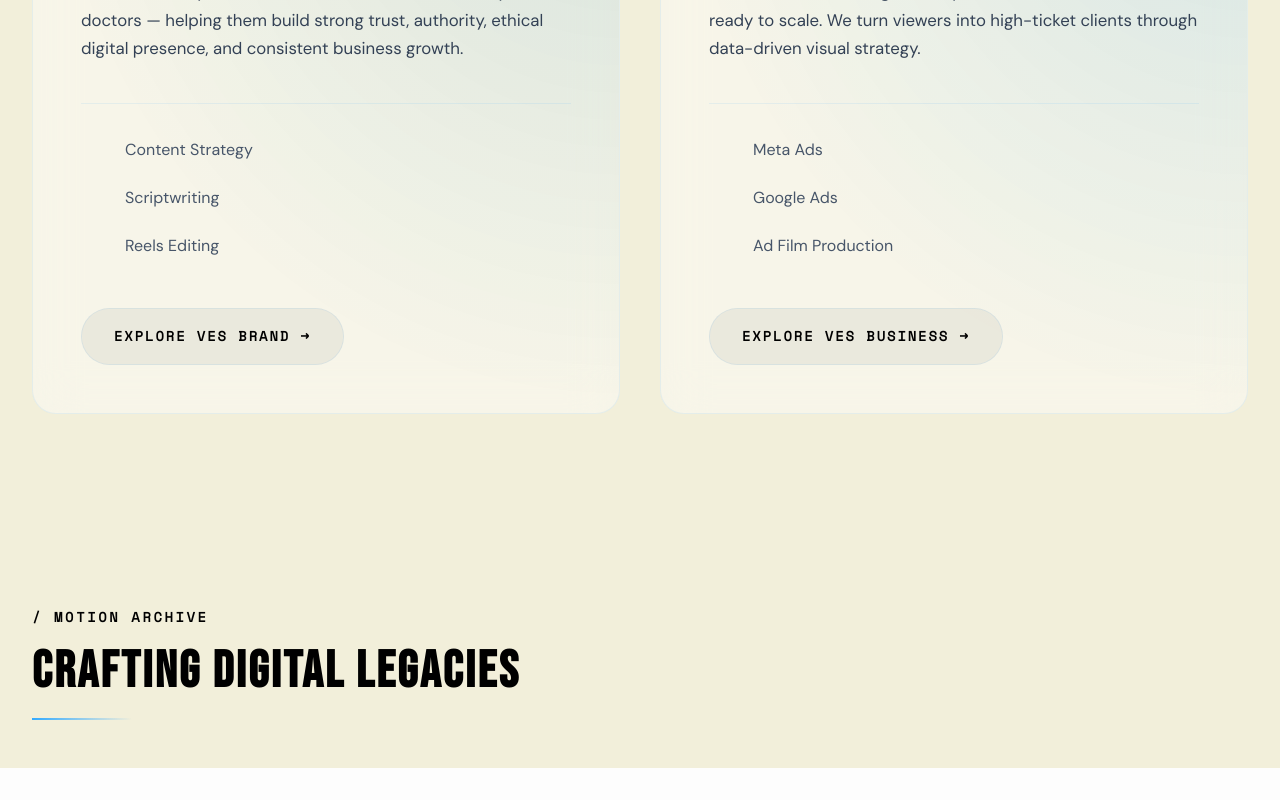
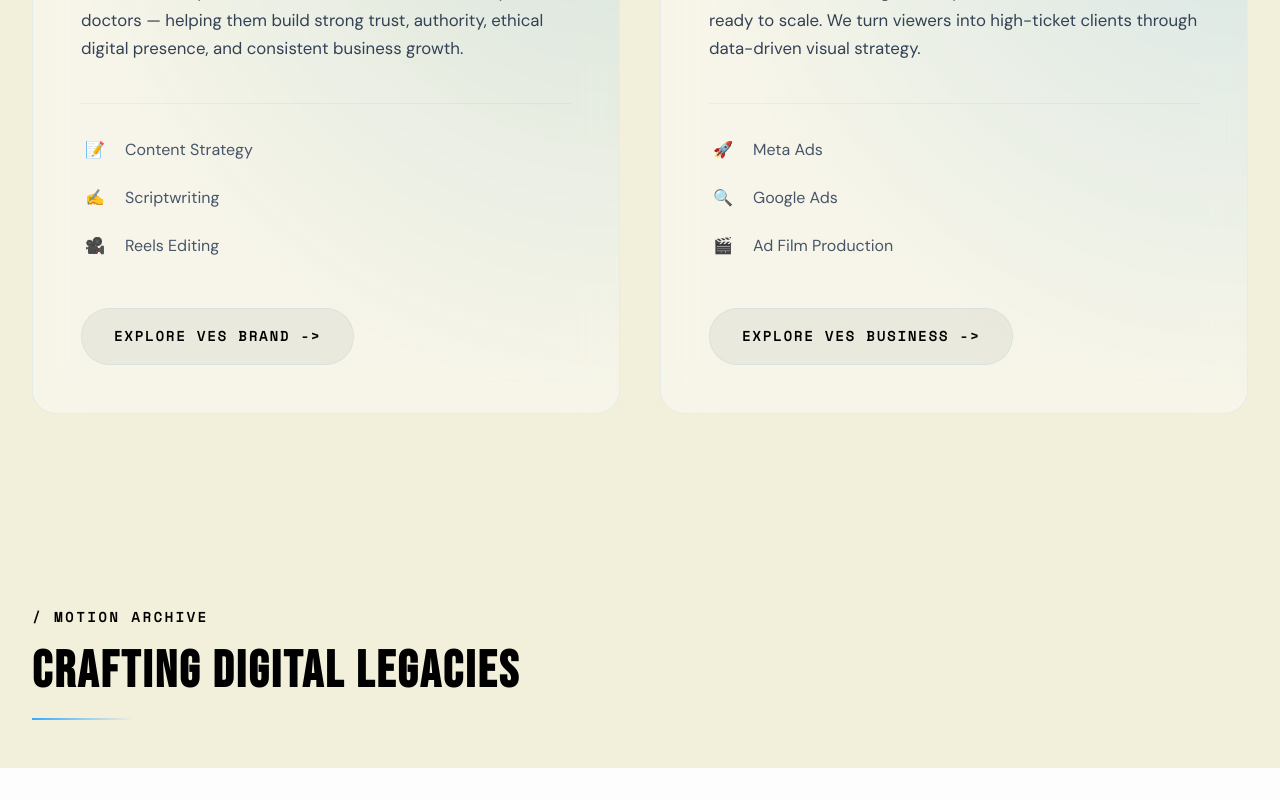
Before and after one commit to Subha133/ves, a React (Vite) app: page / in a window 1280 px wide. Shown: the part 1560-2360 px from the top of the page. Built offline with nearby package versions, Linux system fonts and the light colour scheme.

Commit message:
test results fix

```diff
--- a/src/components/DoctorsTestimonials.jsx
+++ b/src/components/DoctorsTestimonials.jsx
@@ -24,7 +24,7 @@ function ImageCard({ src, onClick }) {
             src={src}
             alt="Doctor Testimonial"
             className={`${styles.image} ${isLoaded ? styles.imageLoaded : styles.imageLoading}`}
-            loading="eager"
+            loading="lazy"
             onLoad={() => setIsLoaded(true)}
             onError={() => {
               setHasError(true);
--- a/src/components/Footer.jsx
+++ b/src/components/Footer.jsx
@@ -16,23 +16,27 @@ export default function Footer() {
 
           <div className={styles.links}>
             <p className={styles.colTitle}>Quick Links</p>
-            {siteData.navigation.links.map(l => (
-              <Link key={l.label} to={l.href} className={styles.link}>{l.label}</Link>
+            {siteData.navigation.links.map((l) => (
+              l.href.startsWith('#') ? (
+                <a key={l.label} href={l.href} className={styles.link}>{l.label}</a>
+              ) : (
+                <Link key={l.label} to={l.href} className={styles.link}>{l.label}</Link>
+              )
             ))}
           </div>
 
           <div className={styles.contact}>
             <p className={styles.colTitle}>Connect</p>
             <a href={`mailto:${siteData.company.contact.email}`} className={styles.contactItem}>
-              <span className={styles.contactIcon}>✉</span>
+              <span className={styles.contactIcon}>@</span>
               {siteData.company.contact.email}
             </a>
             <a href={`tel:${siteData.company.contact.phone}`} className={styles.contactItem}>
-              <span className={styles.contactIcon}>✆</span>
+              <span className={styles.contactIcon}>Tel</span>
               {siteData.company.contact.phone}
             </a>
             <p className={styles.contactItem}>
-              <span className={styles.contactIcon}>◎</span>
+              <span className={styles.contactIcon}>Loc</span>
               {siteData.company.contact.address}
             </p>
           </div>
@@ -40,7 +44,7 @@ export default function Footer() {
           <div className={styles.cta}>
             <p className={styles.colTitle}>Ready to Scale?</p>
             <a
-              href={`https://wa.me/${siteData.company.contact.phone.replace(/\s/g, '')}`}
+              href={`https://wa.me/${siteData.company.contact.phone.replace(/\D/g, '')}`}
               target="_blank"
               rel="noopener noreferrer"
               className={styles.whatsappBtn}
@@ -52,7 +56,7 @@ export default function Footer() {
         </div>
 
         <div className={styles.bottom}>
-          <p className={styles.copy}>© 2026 Visual Edit Studio. All rights reserved.</p>
+          <p className={styles.copy}>(c) 2026 Visual Edit Studio. All rights reserved.</p>
           <div className={styles.policies}>
             <a href="#" className={styles.policyLink}>Privacy Policy</a>
             <a href="#" className={styles.policyLink}>Terms of Service</a>
--- a/src/components/Navbar.jsx
+++ b/src/components/Navbar.jsx
@@ -56,7 +56,7 @@ export default function Navbar() {
             ))}
           </ul>
           <a
-            href={`https://wa.me/${siteData.company.contact.phone.replace(/\s/g, '')}`}
+            href={`https://wa.me/${siteData.company.contact.phone.replace(/\D/g, '')}`}
             target="_blank"
             rel="noopener noreferrer"
             className={styles.ctaBtn}
--- a/src/data/site-data.json
+++ b/src/data/site-data.json
@@ -66,23 +66,28 @@
       "services": [
         {
           "title": "Content Strategy",
-          "desc": "Customized monthly content plans that resonate with your audience."
+          "desc": "Customized monthly content plans that resonate with your audience.",
+          "icon": "&#128221;"
         },
         {
           "title": "Scriptwriting",
-          "desc": "Professional scripts crafted to communicate authority and trust."
+          "desc": "Professional scripts crafted to communicate authority and trust.",
+          "icon": "&#9997;"
         },
         {
           "title": "Reels Editing",
-          "desc": "High-quality short-form video editing that drives engagement."
+          "desc": "High-quality short-form video editing that drives engagement.",
+          "icon": "&#127909;"
         },
         {
           "title": "SEO Captions",
-          "desc": "Optimized captions that boost discoverability across platforms."
+          "desc": "Optimized captions that boost discoverability across platforms.",
+          "icon": "&#128269;"
         },
         {
           "title": "Medical Compliance",
-          "desc": "Ethical and compliant branding tailored for healthcare professionals."
+          "desc": "Ethical and compliant branding tailored for healthcare professionals.",
+          "icon": "&#9878;"
         }
       ],
       "videos": [
@@ -240,23 +245,28 @@
       "services": [
         {
           "title": "Meta Ads",
-          "desc": "High-converting Facebook and Instagram ad campaigns that drive real revenue."
+          "desc": "High-converting Facebook and Instagram ad campaigns that drive real revenue.",
+          "icon": "&#128640;"
         },
         {
           "title": "Google Ads",
-          "desc": "Search and display campaigns that capture intent and convert at scale."
+          "desc": "Search and display campaigns that capture intent and convert at scale.",
+          "icon": "&#128269;"
         },
         {
           "title": "Ad Film Production",
-          "desc": "Cinematic ad videos that stop the scroll and demand attention."
+          "desc": "Cinematic ad videos that stop the scroll and demand attention.",
+          "icon": "&#127916;"
         },
         {
           "title": "Funnel Strategy",
-          "desc": "End-to-end funnel systems engineered for maximum conversion."
+          "desc": "End-to-end funnel systems engineered for maximum conversion.",
+          "icon": "&#128200;"
         },
         {
           "title": "Brand Campaigns",
-          "desc": "Full rebrand and awareness campaigns that transform market positioning."
+          "desc": "Full rebrand and awareness campaigns that transform market positioning.",
+          "icon": "&#127919;"
         }
       ],
       "video_categories": [
--- a/src/pages/BrandingPage.jsx
+++ b/src/pages/BrandingPage.jsx
@@ -43,7 +43,7 @@ export default function BrandingPage() {
 
                             <div className={styles.heroCtas}>
                                 <a href="#contact" className={styles.ctaPrimary}>Start Your Journey</a>
-                                <a href="#services" className={styles.ctaSecondary}>Our Services ↓</a>
+                                <a href="#services" className={styles.ctaSecondary}>Our Services -&gt;</a>
                             </div>
                         </div>
 
@@ -213,7 +213,7 @@ export default function BrandingPage() {
                             <p className={styles.whyDesc}>
                                 While you're saving lives, we're building your brand. Our team handles every aspect of your digital presence — from content strategy to video production — so your expertise reaches the people who need it most.
                             </p>
-                            <Link to="/" className={styles.ctaSecondary}>View All Services →</Link>
+                            <Link to="/" className={styles.ctaSecondary}>View All Services -&gt;</Link>
                         </div>
                         <div className={styles.whyRight}>
                             <div className={styles.whyStats}>
@@ -279,10 +279,10 @@ export default function BrandingPage() {
 
                     <div style={{ display: 'flex', gap: '2rem', justifyContent: 'center', flexWrap: 'wrap', marginTop: '3rem', opacity: 0.7 }}>
                         <a href={`tel:${siteData.company.contact.phone}`} style={{ color: 'var(--gray)', fontSize: '0.85rem' }}>
-                            ☏ {siteData.company.contact.phone}
+                            Phone: {siteData.company.contact.phone}
                         </a>
                         <a href={`mailto:${siteData.company.contact.email}`} style={{ color: 'var(--gray)', fontSize: '0.85rem' }}>
-                            ✉ {siteData.company.contact.email}
+                            Email: {siteData.company.contact.email}
                         </a>
                     </div>
                 </div>
--- a/src/pages/BusinessPage.jsx
+++ b/src/pages/BusinessPage.jsx
@@ -1,6 +1,5 @@
 import { Link } from 'react-router-dom';
 import { siteData } from '../data';
-import VideoReel from '../components/VideoReel';
 import SEO from '../components/SEO';
 import ContactForm from '../components/ContactForm';
 import ComparisonCard from '../components/ComparisonCard';
@@ -46,7 +45,7 @@ export default function BusinessPage() {
 
               <div className={styles.heroCtas}>
                 <a href="#contact" className={styles.ctaPrimary}>Scale Your Business</a>
-                <a href="#services" className={styles.ctaSecondary}>Our Services ↓</a>
+                <a href="#services" className={styles.ctaSecondary}>Our Services -&gt;</a>
               </div>
             </div>
 
@@ -199,10 +198,10 @@ export default function BusinessPage() {
 
           <div style={{ display: 'flex', gap: '2rem', justifyContent: 'center', flexWrap: 'wrap', marginTop: '3rem', opacity: 0.7 }}>
             <a href={`tel:${siteData.company.contact.phone}`} style={{ color: 'var(--gray)', fontSize: '0.85rem' }}>
-              ☏ {siteData.company.contact.phone}
+              Phone: {siteData.company.contact.phone}
             </a>
             <a href={`mailto:${siteData.company.contact.email}`} style={{ color: 'var(--gray)', fontSize: '0.85rem' }}>
-              ✉ {siteData.company.contact.email}
+              Email: {siteData.company.contact.email}
             </a>
           </div>
         </div>
--- a/src/pages/Home.jsx
+++ b/src/pages/Home.jsx
@@ -67,7 +67,7 @@ export default function Home() {
                   For Doctors & Coaches
                 </Link>
                 <Link to="/business" className={styles.ctaSecondary}>
-                  For Businesses →
+                  For Businesses -&gt;
                 </Link>
               </div>
             </div>
@@ -138,7 +138,7 @@ export default function Home() {
                   </li>
                 ))}
               </ul>
-              <span className={styles.divCta}>Explore VES Brand →</span>
+              <span className={styles.divCta}>Explore VES Brand -&gt;</span>
             </div>
           </Link>
 
@@ -157,7 +157,7 @@ export default function Home() {
                   </li>
                 ))}
               </ul>
-              <span className={styles.divCta}>Explore VES Business →</span>
+              <span className={styles.divCta}>Explore VES Business -&gt;</span>
             </div>
           </Link>
         </div>
@@ -234,7 +234,7 @@ export default function Home() {
           <p className={styles.ctaBannerSub}>Join 750+ professionals who trust VES to build their digital authority.</p>
           <div className={styles.ctaBannerBtns}>
             <Link to="/branding" className={styles.ctaPrimary}>For Professionals</Link>
-            <Link to="/business" className={styles.ctaSecondary}>For Business →</Link>
+            <Link to="/business" className={styles.ctaSecondary}>For Business -&gt;</Link>
           </div>
         </div>
       </section>
```
